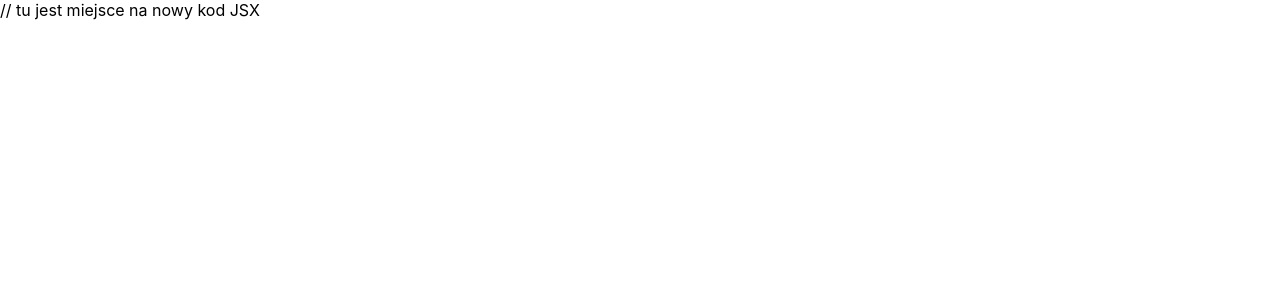
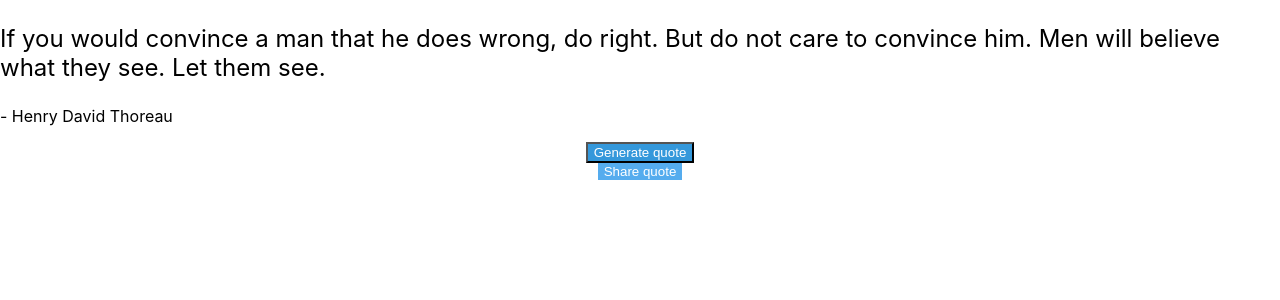
Before and after one commit to Brzozowski-Piotr-EDU/react-introduction2.1, a React (Create React App) app: page / in a window 1280 px wide. Shown: the top 300 px of the page. Built offline with nearby package versions, Linux system fonts and the light colour scheme.

Commit message:
nearly done excerise - button layout is not correct

```diff
--- a/src/App.scss
+++ b/src/App.scss
@@ -0,0 +1,31 @@
+@import "colors";
+@import "Fontssx";
+
+.main {
+  display: flex;
+  flex-direction: column;
+  align-items: center;
+
+  .quote__text {
+    font-size: $font-size-quote;
+  }
+
+  .quote_author {
+    font-size: $font-size-author;
+  }
+}
+
+.button {
+  color: $font-color-button;
+}
+
+.button__generate {
+  background-color: $button-generate-background;
+  display: inline-block;
+}
+
+.button__share {
+  background-color: $button-share-background;
+
+  border: 0px;
+}
--- a/src/App.tsx
+++ b/src/App.tsx
@@ -2,11 +2,15 @@
 //import logo from "./logo.svg";
 import { useState } from "react";
 import "./App.scss";
+import { QuoteProps, QuoteJSX } from "./components/Quote";
+import { ButtonJSX, ButtonProps } from "./components/button";
 
-interface Quote {
+export interface Quote {
   text: string;
   author: string;
 }
+
+let generatedQuote = "";
 
 const quotes: Quote[] = [
   {
@@ -40,14 +44,32 @@ function App() {
 
   const handleGenerateQuoteClick = () => {
     const randomIndex = Math.floor(Math.random() * quotes.length);
-    return setCurrentQuote(quotes[randomIndex]);
+    const generatedQuote = quotes[randomIndex];
+    setCurrentQuote(generatedQuote);
+    return generatedQuote;
   };
 
   const handleShareQuoteClick = () => {
-    console.log("Drawn quote is:", handleGenerateQuoteClick);
+    console.log("Generated quote:", currentQuote);
   };
 
-  return <main className="main">// tu jest miejsce na nowy kod JSX</main>;
+  return (
+    <main className="main ">
+      <QuoteJSX quote={currentQuote} />
+      <ButtonJSX
+        className="button button__generate"
+        onClick={handleGenerateQuoteClick}
+      >
+        Generate quote
+      </ButtonJSX>
+      <ButtonJSX
+        className="button button__share"
+        onClick={handleShareQuoteClick}
+      >
+        Share quote
+      </ButtonJSX>
+    </main>
+  );
 }
 
 export default App;
--- /dev/null
+++ b/src/_colors.scss
@@ -0,0 +1,3 @@
+$font-color-button: white;
+$button-generate-background: #3498db;
+$button-share-background: #55acee;
--- /dev/null
+++ b/src/_fontssx.scss
@@ -0,0 +1,3 @@
+$font-size-button: 16px;
+$font-size-quote: 24px;
+$font-size-author: 18px;
--- a/src/components/Quote.tsx
+++ b/src/components/Quote.tsx
@@ -1,16 +1,15 @@
-interface QuoteProps {
-  quote: string;
+import React from "react";
+import { Quote } from "../App";
+
+export interface QuoteProps {
+  quote: Quote;
 }
 
-function Quote({ quote }: QuoteProps) {
+export const QuoteJSX = ({ quote }: QuoteProps) => {
   return (
-    <div>
-      <p></p>
-      <p></p>
+    <div className="quote__container">
+      <p className="quote__text">{quote.text}</p>
+      <p className="quote__author">- {quote.author}</p>
     </div>
-
-    /*<button className={className} onClick={onClick}>
-        {children}
-      </button>*/
   );
-}
+};
--- a/src/components/button.tsx
+++ b/src/components/button.tsx
@@ -1,11 +1,18 @@
 import { ReactNode } from "react";
 
-interface ButtonProps {
+export interface ButtonProps {
   className: string;
   children: ReactNode;
   onClick: () => void;
 }
-
+export const ButtonJSX = ({ className, children, onClick }: ButtonProps) => {
+  return (
+    <button className={className} onClick={onClick}>
+      {children}
+    </button>
+  );
+};
+/*
 function Button({ className, children, onClick }: ButtonProps) {
   return (
     <button className={className} onClick={onClick}>
@@ -13,3 +20,4 @@ function Button({ className, children, onClick }: ButtonProps) {
     </button>
   );
 }
+*/
```
